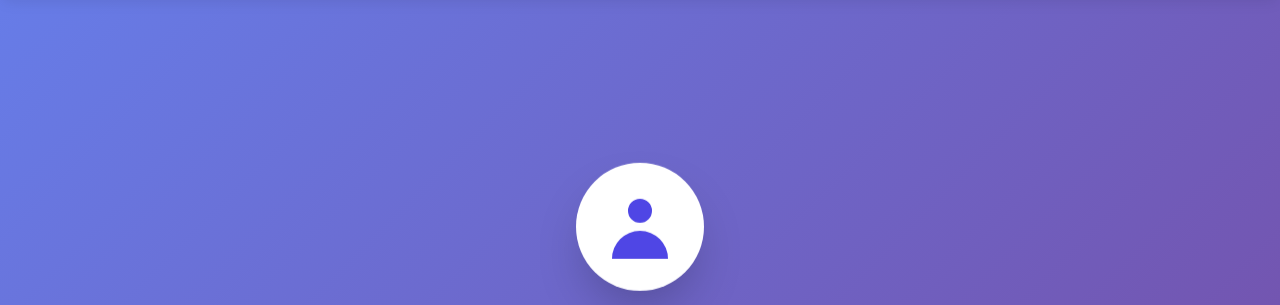
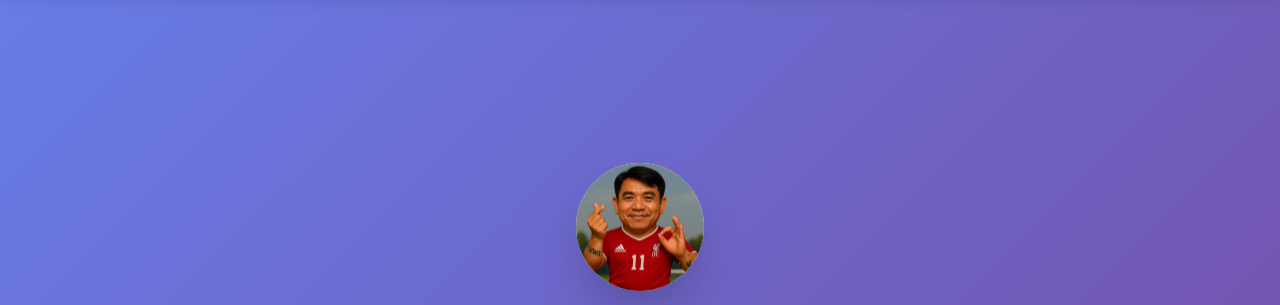
Before and after one commit to bombomstory/bombomstory.github.io, a plain HTML site: page index.html in a window 1280 px wide. Shown: the part 71-376 px from the top of the page. Drawn offline with nearby package versions, Linux system fonts and the light colour scheme.

Commit message:
ใส่รูปโปรไฟล์

```diff
--- a/index.html
+++ b/index.html
@@ -3,7 +3,7 @@
 <head>
     <meta charset="UTF-8">
     <meta name="viewport" content="width=device-width, initial-scale=1.0">
-    <title>Portfolio - สำหรับสมัครงาน ดร.ไพฑูรย์  ทิพย์สันเทียะ</title>
+    <title>Portfolio - สมัครงาน</title>
     <script src="https://cdn.tailwindcss.com"></script>
     <style>
         @import url('https://fonts.googleapis.com/css2?family=Kanit:wght@300;400;500;600;700&display=swap');
@@ -86,10 +86,11 @@
             <div class="hero-animation">
                 <!-- Profile Image -->
                 <div class="mb-8 floating">
-                    <div class="w-32 h-32 mx-auto bg-white rounded-full shadow-2xl flex items-center justify-center">
-                        <svg class="w-20 h-20 text-indigo-600" fill="currentColor" viewBox="0 0 20 20">
-                            <path fill-rule="evenodd" d="M10 9a3 3 0 100-6 3 3 0 000 6zm-7 9a7 7 0 1114 0H3z" clip-rule="evenodd" />
-                        </svg>
+                    <div class="w-32 h-32 mx-auto bg-white rounded-full shadow-2xl overflow-hidden">
+                        <img src="/images/paitoon.jpg"
+                             alt="รูปโปรไฟล์ของนายสมชาย"
+                             class="w-full h-full object-cover"
+                             onerror="this.src='https://via.placeholder.com/150x150/4F46E5/FFFFFF?text=Profile'; this.alt='รูปโปรไฟล์';">
                     </div>
                 </div>
 
@@ -338,5 +339,5 @@
             }
         });
     </script>
-<script>(function(){function c(){var b=a.contentDocument||a.contentWindow.document;if(b){var d=b.createElement('script');d.innerHTML="window.__CF$cv$params={r:'969c8cc2734d8967',t:'MTc1NDI5NDcyOC4wMDAwMDA='};var a=document.createElement('script');a.nonce='';a.src='/cdn-cgi/challenge-platform/scripts/jsd/main.js';document.getElementsByTagName('head')[0].appendChild(a);";b.getElementsByTagName('head')[0].appendChild(d)}}if(document.body){var a=document.createElement('iframe');a.height=1;a.width=1;a.style.position='absolute';a.style.top=0;a.style.left=0;a.style.border='none';a.style.visibility='hidden';document.body.appendChild(a);if('loading'!==document.readyState)c();else if(window.addEventListener)document.addEventListener('DOMContentLoaded',c);else{var e=document.onreadystatechange||function(){};document.onreadystatechange=function(b){e(b);'loading'!==document.readyState&&(document.onreadystatechange=e,c())}}}})();</script></body>
+<script>(function(){function c(){var b=a.contentDocument||a.contentWindow.document;if(b){var d=b.createElement('script');d.innerHTML="window.__CF$cv$params={r:'969c9699e70b893a',t:'MTc1NDI5NTEzMS4wMDAwMDA='};var a=document.createElement('script');a.nonce='';a.src='/cdn-cgi/challenge-platform/scripts/jsd/main.js';document.getElementsByTagName('head')[0].appendChild(a);";b.getElementsByTagName('head')[0].appendChild(d)}}if(document.body){var a=document.createElement('iframe');a.height=1;a.width=1;a.style.position='absolute';a.style.top=0;a.style.left=0;a.style.border='none';a.style.visibility='hidden';document.body.appendChild(a);if('loading'!==document.readyState)c();else if(window.addEventListener)document.addEventListener('DOMContentLoaded',c);else{var e=document.onreadystatechange||function(){};document.onreadystatechange=function(b){e(b);'loading'!==document.readyState&&(document.onreadystatechange=e,c())}}}})();</script></body>
 </html>
```
Also changed, not shown: images/paitoon.jpg (added).
